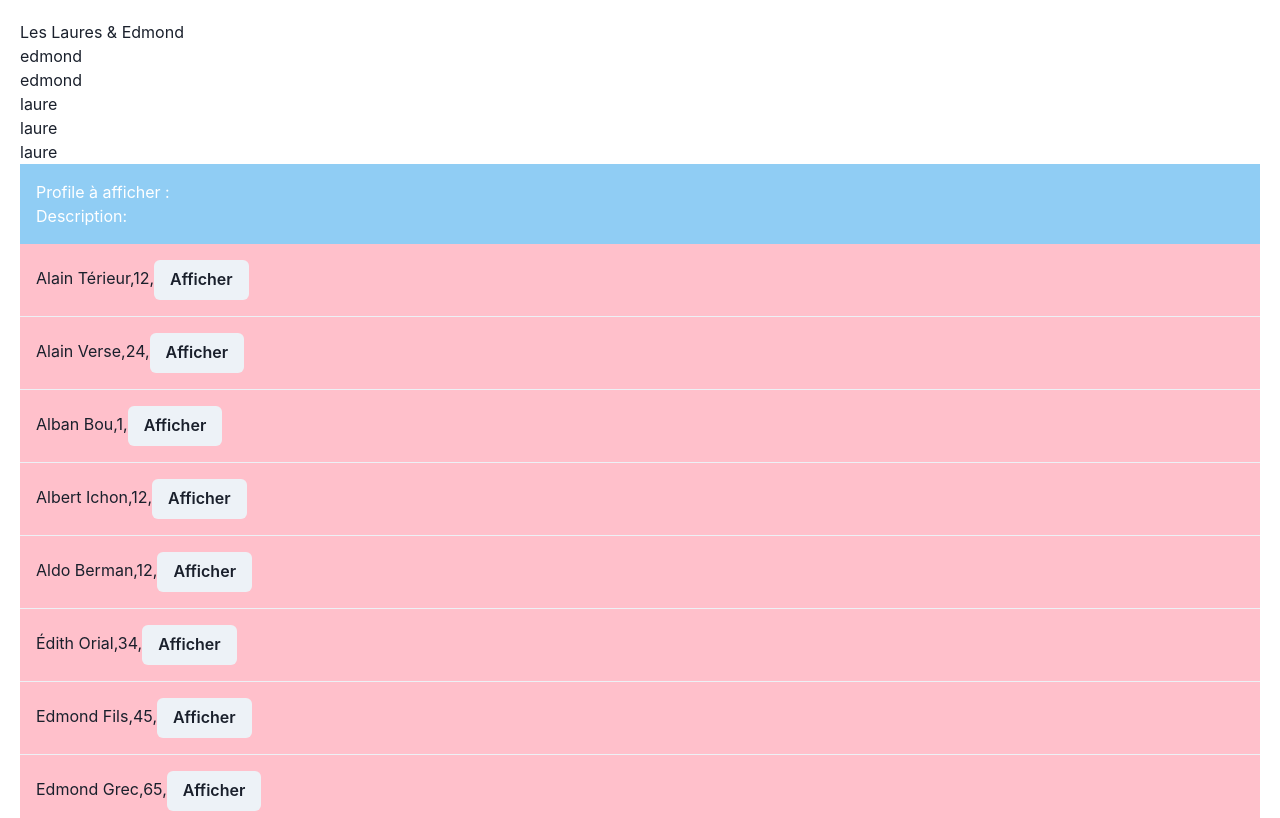
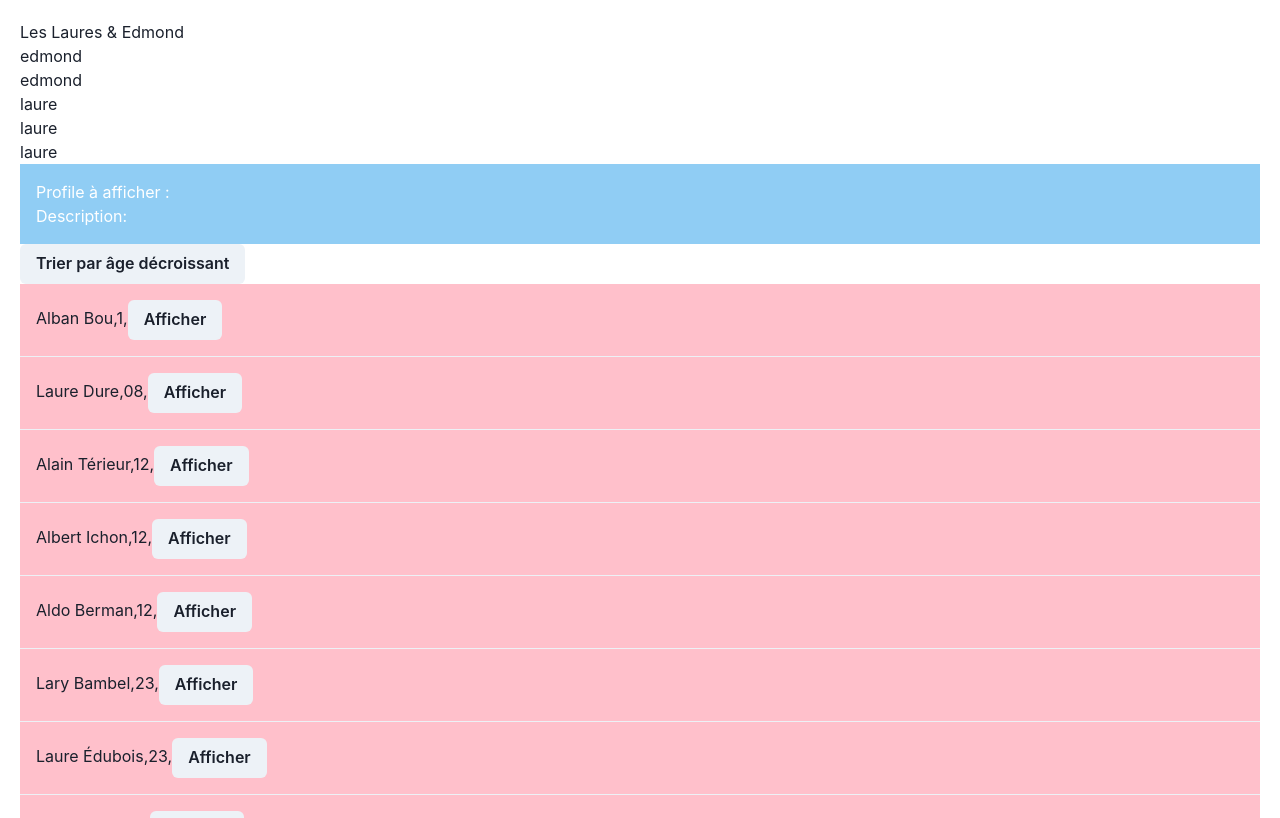
Before and after one commit to Abauchot/front-test-Antoine, a React (Create React App) app: page / in a window 1280 px wide. Shown: the top 818 px of the page. Built offline with nearby package versions, Linux system fonts and the light colour scheme.

Commit message:
sorting by age

```diff
--- a/src/App.tsx
+++ b/src/App.tsx
@@ -1,8 +1,8 @@
-import React, { useState } from "react";
+import React, { useEffect, useState } from "react";
 import "./App.css";
 import { Box, Button, Divider, Flex } from "@chakra-ui/react";
 
-interface Profile {
+export interface Profile {
     name: string;
     age: string;
     description: string;
@@ -84,22 +84,17 @@ const gens : Profile[] = [
     },
 ];
 
-function Profile ({name, age, description, onClick}: any) {
-    return (
-        <>
-            <Box p='4' bg='pink'>
-                {name},
-                {age},
-                {description}
-                <Button onClick={onClick}>Afficher</Button>
-            </Box>
-            <Divider/>
-        </>
-    );
-}
+
 
 function App() {
     const [profileDisplayed, setProfileDisplayed] = useState("");
+    const [sortedByAge, setSortedByAge] = useState<"asc" | "desc">("asc");
+    const [sortedProfiles, setSortedProfiles] = useState<Profile[]>([]);
+
+    useEffect(() => {
+        sortProfilesByAge();
+    }, []);
+
 
     const displayProfile = (profile: string) => {
         setProfileDisplayed(profile);
@@ -118,6 +113,35 @@ function App() {
         return gensFiltered;
     };
 
+
+//fonction va permettre d'afficher tous les profiles
+    function Profile ({name, age, description, onClick}: any) {
+        return (
+            <>
+                <Box p='4' bg='pink'>
+                    {name},
+                    {age},
+                    {description}
+                    <Button onClick={onClick}>Afficher</Button>
+                </Box>
+                <Divider/>
+            </>
+        );
+    }
+
+    const sortProfilesByAge = () => {
+        const sortedGens = [...gens];
+        sortedGens.sort((a, b) => {
+            if (sortedByAge === "asc") {
+                return parseInt(a.age) - parseInt(b.age);
+            } else {
+                return parseInt(b.age) - parseInt(a.age);
+            }
+        });
+        setSortedByAge(sortedByAge === "asc" ? "desc" : "asc");
+        setSortedProfiles(sortedGens);
+    };
+
     return (
         <Box padding={5}>
             <Box>
@@ -134,8 +158,11 @@ function App() {
                     {gens.find((v) => v.name === profileDisplayed)?.description}
                 </Box>
             </Flex>
+            <Button onClick={sortProfilesByAge}>
+                Trier par âge {sortedByAge === "asc" ? "croissant" : "décroissant"}
+            </Button>
 
-            {gens.map((profile : Profile, index: number) => (
+            {sortedProfiles.map((profile: Profile, index: number) => (
                 <Profile
                     key={index}
                     name={profile.name}
```
